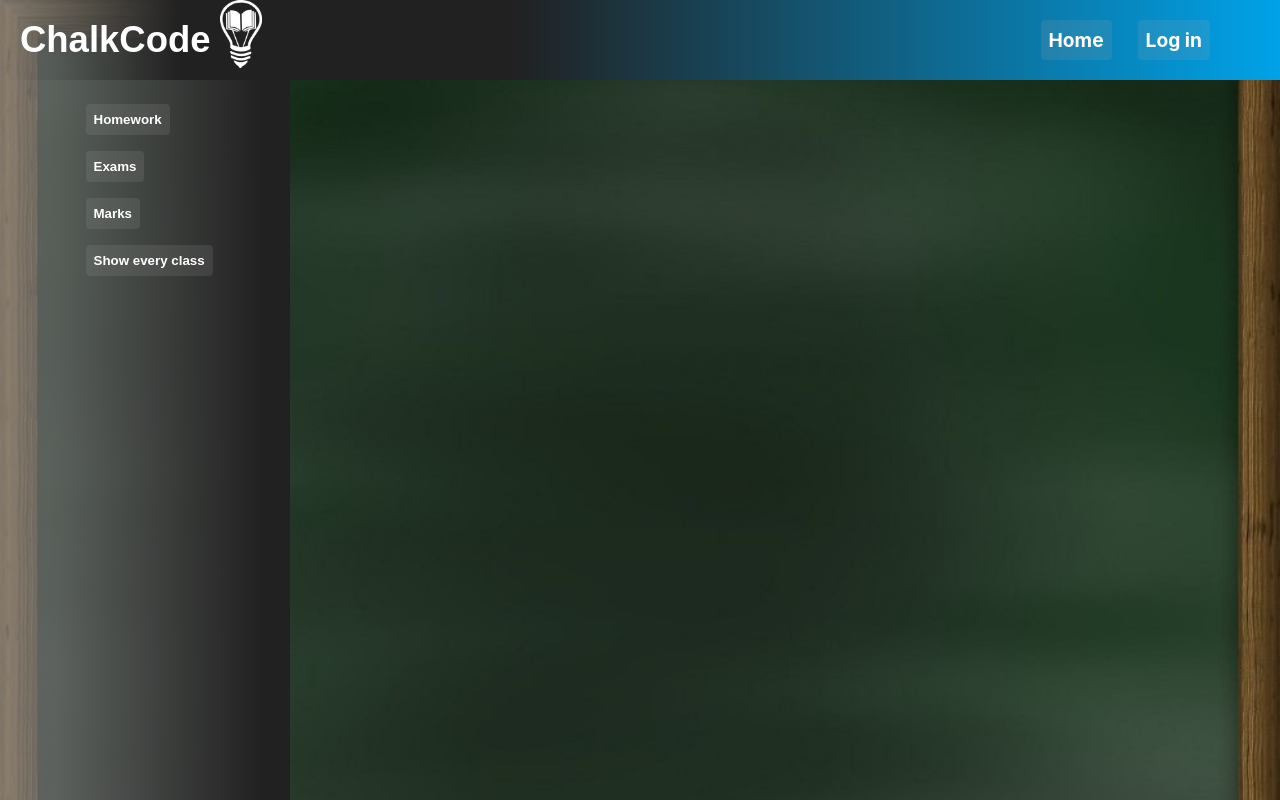
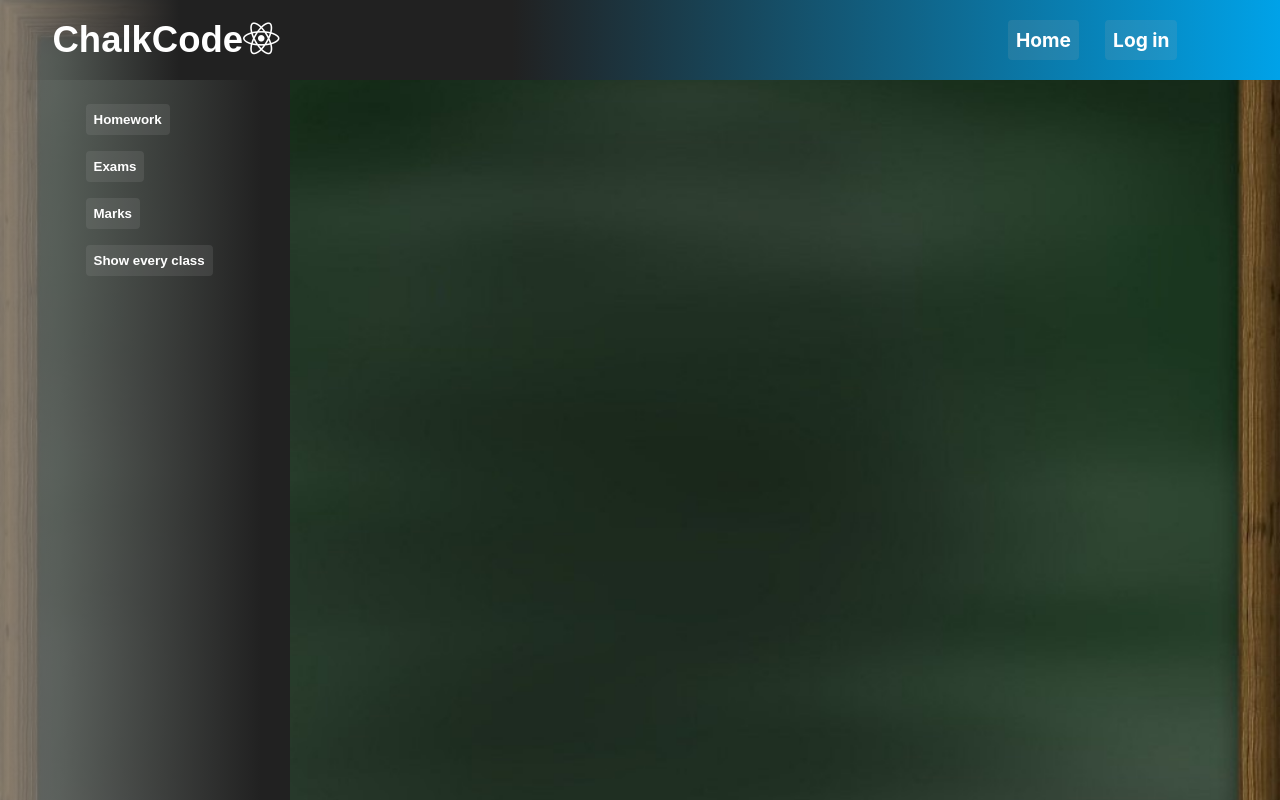
Before and after one commit to NGergely7712/chalk-code-front, a React (Create React App) app: page / in a window 1280 px wide. Shown: the top 800 px of the page. Built offline with nearby package versions, Linux system fonts and the light colour scheme; a web font is replaced by a local one.

Commit message:
fix: login feature not displaying username

```diff
--- a/src/Components/Login/Login.js
+++ b/src/Components/Login/Login.js
@@ -30,11 +30,12 @@ class PostForm extends Component {
 				const token = response.data.token;
       			const user = jwt(token)
                 localStorage.setItem('token',token)
-                localStorage.setItem('name',user.name)
+                localStorage.setItem('name',user.unique_name)
 				localStorage.setItem('role',user.role)
-                console.log(localStorage)
+                console.log(localStorage.getItem('name'))
                 return (
                     window.location.replace("/")
+
                     )
 			})
 			.catch(error => {
--- a/src/Components/Navbar/Navbar.js
+++ b/src/Components/Navbar/Navbar.js
@@ -14,18 +14,21 @@ class Navbar extends Component {
     render() {
         return (
             <nav className="NavbarItems">
-                <Link className="navbar-link-container" to="/"><h1 className="navbar-logo">ChalkCode</h1></Link>
-                <Link to="/"><img src={logo} alt="" className="navbar-logo-img"/></Link>
+                <Link className="navbar-link-container" to="/"><h1 className="navbar-logo">ChalkCode<i className="fab fa-react"></i></h1></Link>
                 <div className="menu-icon" onClick={this.handleClick}>
                     <i className={this.state.clicked ? 'fas fa-times' : 'fas fa-bars'}></i>
                 </div>
-                <ul className={this.state.clicked ? 'nav-menu active' : 'nav-menu'}>
-                    {MenuItems.map((item, index) => {
-                        return (
-                            <Link className="navbar-link-container" to={item.url}>
-                                <li key={index}><a className={item.cname} href={item.url}>{item.title}</a></li>
-                            </Link>
-                        )
+                <ul className={this.state.clicked ? 'nav-menu active': 'nav-menu'}>
+                    {MenuItems.map((item,index)=>{
+                        if(localStorage.getItem('name') && item.title =="Log in"){
+                           return( <Link className="navbar-link-container" to={item.url}> <li key={index}><a className={item.cname} >Logged in as {localStorage.getItem('name')}</a></li></Link>)
+                        }else{
+                            console.log(localStorage)
+                            return(
+                                <Link className="navbar-link-container" to={item.url}> <li key={index}><a className={item.cname} href={item.url}>{item.title}</a></li></Link>
+                             )
+                        }
+
                     })}
 
                 </ul>
```
